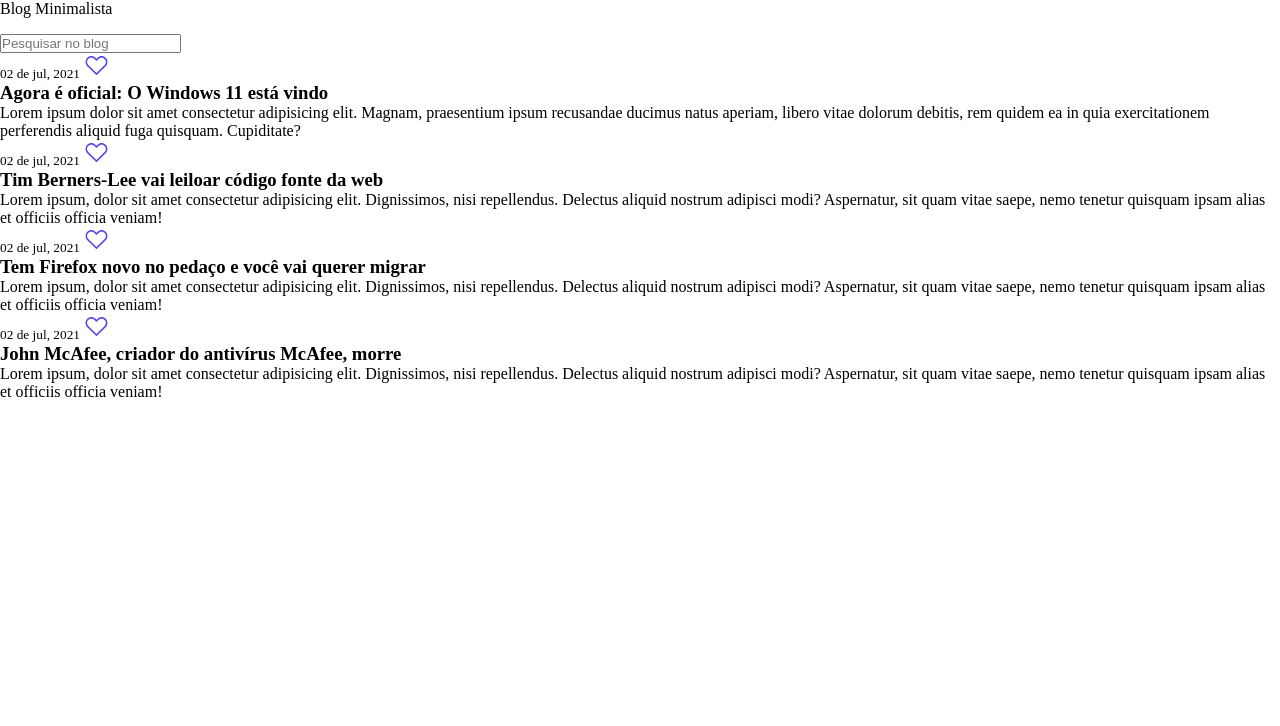
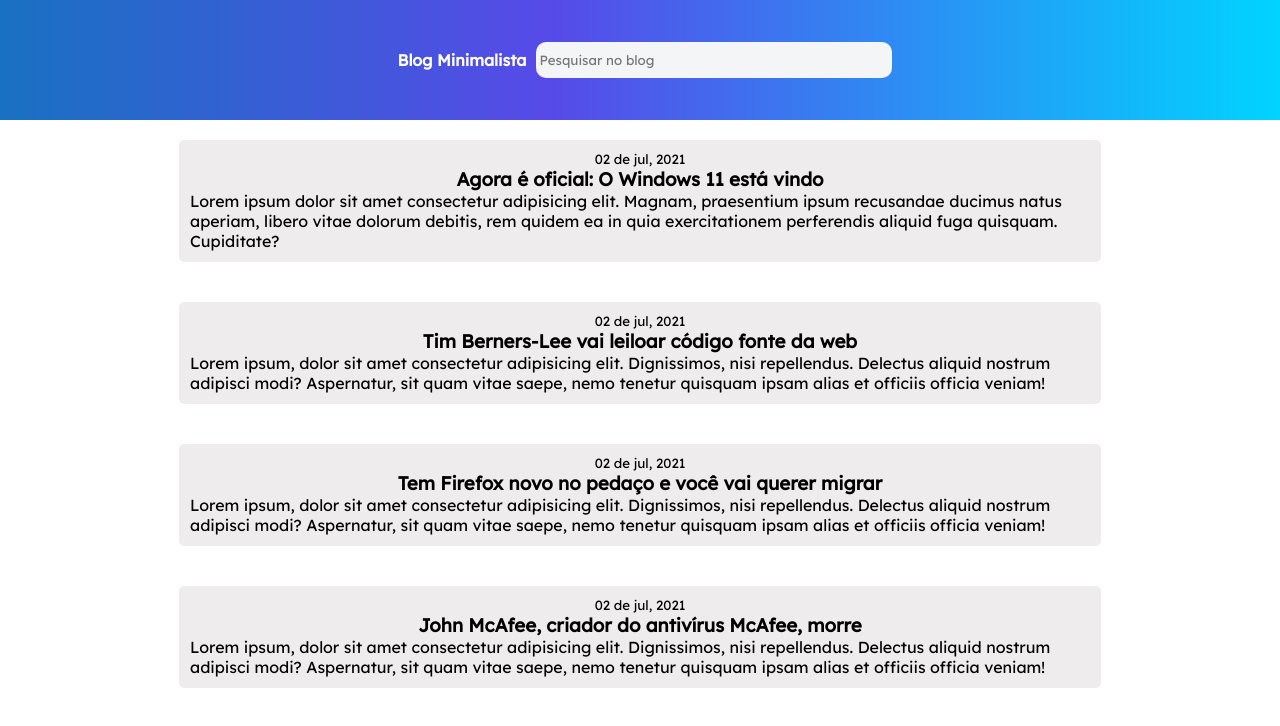
Before and after one commit to jplcordeiro/Blog-Minimalista, a plain HTML site: page index.html in a window 1280 px wide. Drawn offline with Linux system fonts and the light colour scheme.

Commit message:
Estilização final do blog

```diff
--- a/assets/styles/style.css
+++ b/assets/styles/style.css
@@ -1,4 +1,54 @@
-p{
-    --paragraph-color: #1A202C;
+@import url('https://fonts.googleapis.com/css2?family=Lexend+Deca&family=Poppins:wght@400;600&display=swap');
 
-   }
+* {
+    font-family: 'Lexend Deca', sans-serif;
+}
+
+main{
+    display: flex;
+    align-items: center;
+    justify-content: center;
+    flex-direction: column;
+
+}
+
+header{
+    background: rgb(25,113,194);
+    background: linear-gradient(90deg, rgba(25,113,194,1) 0%, rgba(87,74,232,1) 43%, rgba(0,212,255,1) 100%);
+    height: 15vh;
+
+    display: flex;
+    align-items: center;
+    justify-content: center;
+}
+
+.main-title{
+    color: #FFFFFF;
+    margin: 10px;
+}
+
+.search-bar{
+    width: 350px;
+    height: 30px;
+    border: 1px solid transparent;
+    border-radius: 10px;
+    padding: 2px;
+    background-color: #F3F5F7;
+}
+
+article{
+    width: 900px;
+    height: auto;
+    margin: 20px 0;
+    border: 1px solid transparent;
+    border-radius: 5px;
+    padding: 10px;
+
+    display: flex;
+    align-items: center;
+    justify-content: space-between;
+    flex-direction: column;
+
+    background-color: #eeecec;
+
+}
--- a/index.html
+++ b/index.html
@@ -9,31 +9,26 @@
 </head>
 <body>
     <header>
-        <p>Blog Minimalista</p>
+        <h4 class="main-title">Blog Minimalista</h4>
 
         <div>
-            <input type="text" placeholder="Pesquisar no blog">
-            <img src="./assets/image/search.svg" alt="Lupa">
+            <input type="text" placeholder="Pesquisar no blog" class="search-bar">
         </div>
     </header>
 
     <main>
 
         <article>
-            <small>02 de jul, 2021</small>
+            <small class="date">02 de jul, 2021</small>
 
-            <img src="./assets/image/heart.svg" alt="Coração">
-
-            <h3>Agora é oficial: O Windows 11 está vindo</h3>
+            <h3 class="paragraph-title">Agora é oficial: O Windows 11 está vindo</h3>
 
             <p>Lorem ipsum dolor sit amet consectetur adipisicing elit. Magnam, praesentium ipsum recusandae ducimus natus aperiam, libero vitae dolorum debitis, rem quidem ea in quia exercitationem perferendis aliquid fuga quisquam. Cupiditate?</p>
 
         </article>
 
         <article>
-            <small>02 de jul, 2021</small>
-
-            <img src="./assets/image/heart.svg" alt="Coração">
+            <small class="date">02 de jul, 2021</small>
 
             <h3>Tim Berners-Lee vai leiloar código fonte da web</h3>
 
@@ -41,9 +36,7 @@
         </article>
 
         <article>
-            <small>02 de jul, 2021</small>
-
-            <img src="./assets/image/heart.svg" alt="Coração">
+            <small class="date">02 de jul, 2021</small>
 
             <h3>Tem Firefox novo no pedaço e você vai querer migrar</h3>
 
@@ -51,9 +44,7 @@
         </article>
 
         <article>
-            <small>02 de jul, 2021</small>
-
-            <img src="./assets/image/heart.svg" alt="Coração">
+            <small class="date">02 de jul, 2021</small>
 
             <h3>John McAfee, criador do antivírus McAfee, morre</h3>
 
```
Also changed, not shown: assets/image/heart.svg (deleted), assets/image/search.svg (deleted).
